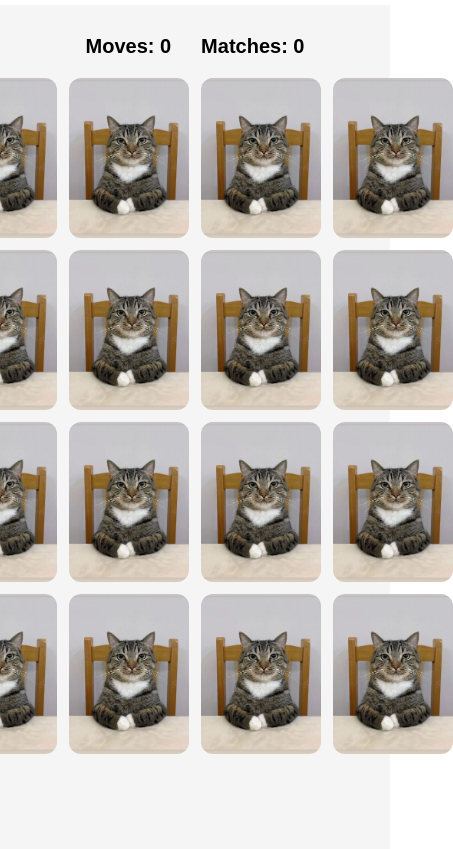
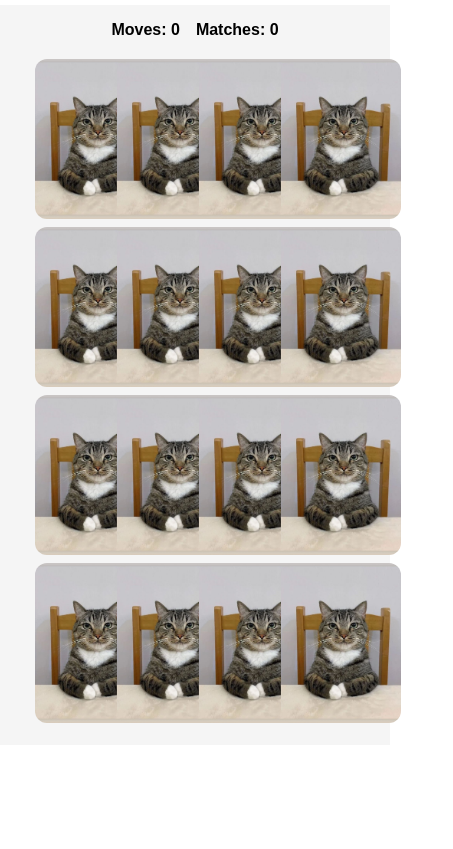
Before and after one commit to YekaterinaAlex/memory-game, a website: page index.html in a window 390 px wide. Shown: the part 99-948 px from the top of the page, 453 px wide, since content can reach past the window. After the commit the page ends 844 px from the top, so only its background shows below. Drawn offline with Linux system fonts and the light colour scheme.

Commit message:
feat: add adaptive for mobile

```diff
--- a/scss/_base.scss
+++ b/scss/_base.scss
@@ -4,6 +4,10 @@
 
 body {
   margin: 0;
-  min-height: 100vh;
+  min-height: 100dvh;
+
+  display: flex;
+  flex-direction: column;
+
   font-family: Arial, sans-serif;
 }
--- a/scss/_game.scss
+++ b/scss/_game.scss
@@ -1,5 +1,5 @@
 .game {
-  min-height: 100vh;
+  flex: 1;
   padding: 30px;
 
   display: flex;
@@ -17,21 +17,37 @@
   &__moves,
   &__matches {
     margin: 0;
+
     font-size: 20px;
     font-weight: 600;
   }
 
   &__board {
+    width: 100%;
+    max-width: 516px;
+
     display: grid;
-    grid-template-columns: repeat(4, 120px);
+    grid-template-columns: repeat(4, minmax(0, 1fr));
     gap: 12px;
   }
+}
 
-  &__win {
-    margin: 20px 0 0;
+@media (max-width: 600px) {
+  .game {
+    padding: 16px;
 
-    font-size: 24px;
-    font-weight: 700;
-    text-align: center;
+    &__board {
+      max-width: 320px;
+      gap: 8px;
+    }
+
+    &__stats {
+      gap: 16px;
+    }
+
+    &__moves,
+    &__matches {
+      font-size: 16px;
+    }
   }
 }
--- a/scss/_header.scss
+++ b/scss/_header.scss
@@ -42,3 +42,16 @@
     }
   }
 }
+
+@media (max-width: 360px) {
+  .header {
+    &__actions {
+      flex-direction: column;
+      align-items: stretch;
+    }
+
+    &__button {
+      width: 100%;
+    }
+  }
+}
```
Also changed, not shown: css/style.css, 1 other file.
